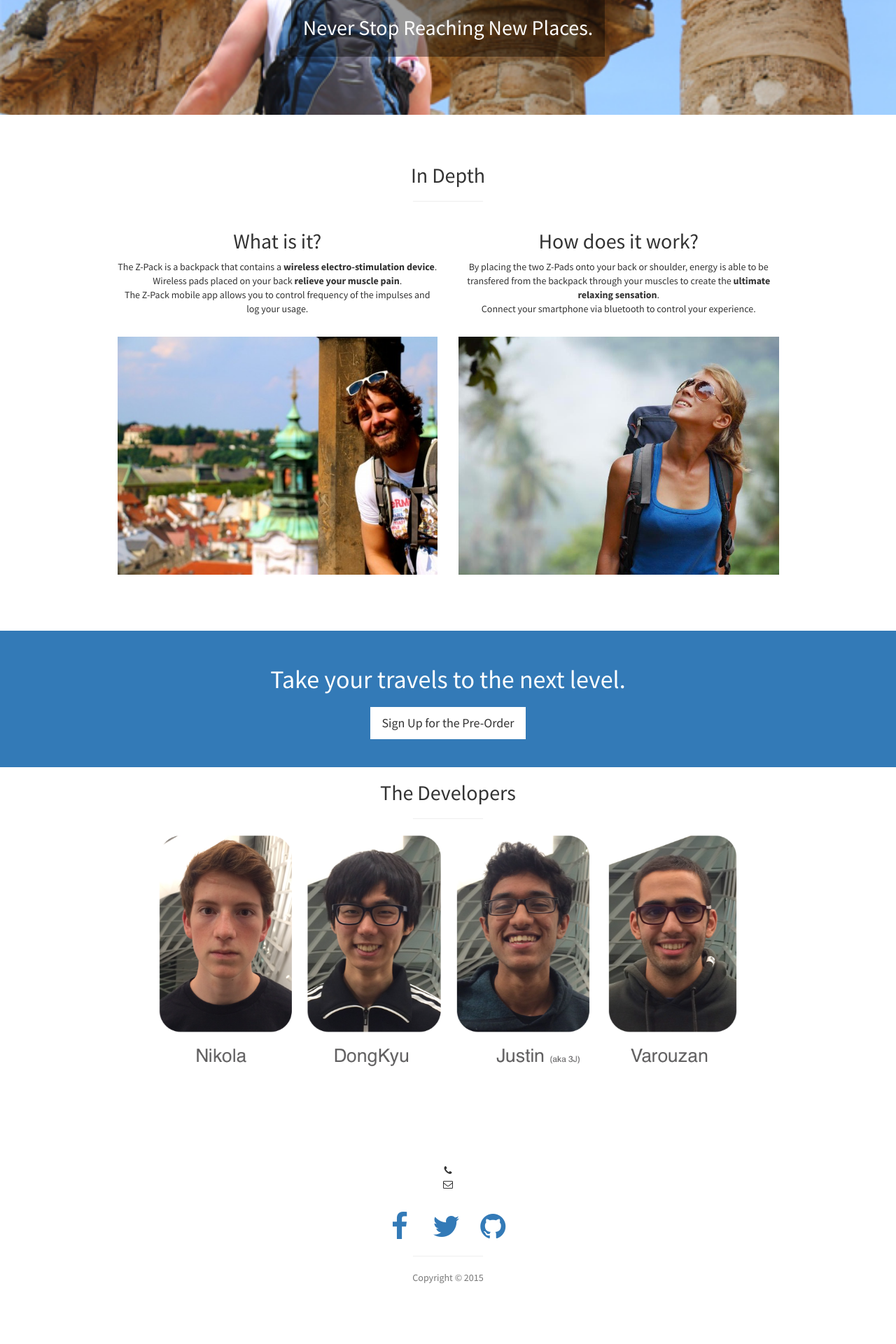
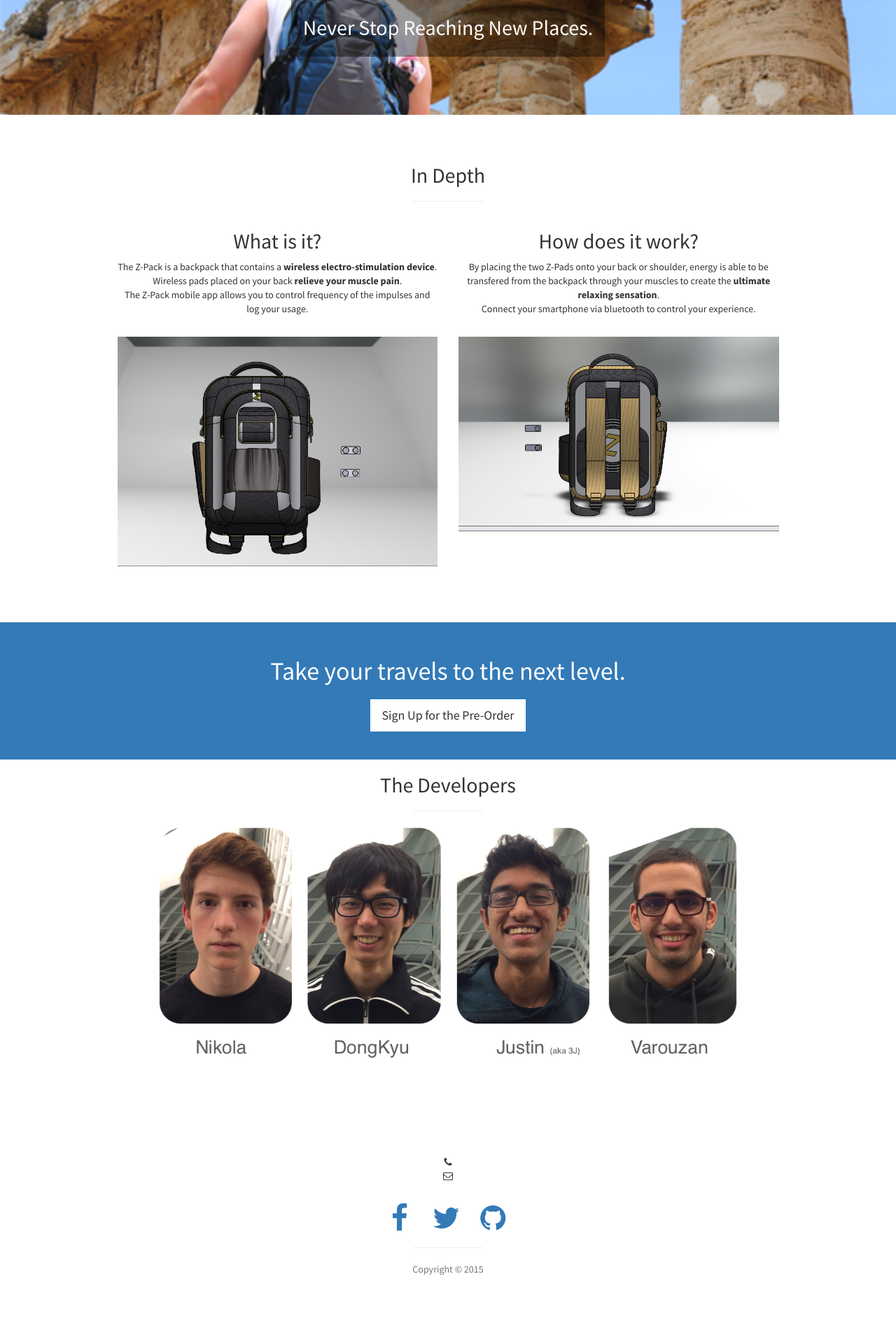
Before and after one commit to nikopj/Traveler-SCD, a Jekyll site: the page built from index.html, in a window 1280 px wide. Shown: the part 1383-3303 px from the top of the page at 70% size. Built offline with Jekyll 4.4.1, drawn with Linux system fonts in a browser that asks for light colours.

Commit message:
addition of renderings

```diff
--- a/_includes/portfolio.html
+++ b/_includes/portfolio.html
@@ -20,14 +20,14 @@
           <div class="col-md-6">
             <div class="portfolio-item">
               <a href="#">
-                <img class="img-portfolio img-responsive" src="imgs/building_smile.jpg">
+                <img class="img-portfolio img-responsive" src="imgs/zpack presentation render 2.png">
               </a>
             </div>
           </div>
           <div class="col-md-6">
             <div class="portfolio-item">
               <a href="#">
-                <img class="img-portfolio img-responsive" src="imgs/backpacking_nature.jpg">
+                <img class="img-portfolio img-responsive" src="imgs/zpack presentation render.png">
               </a>
             </div>
           </div>
```
